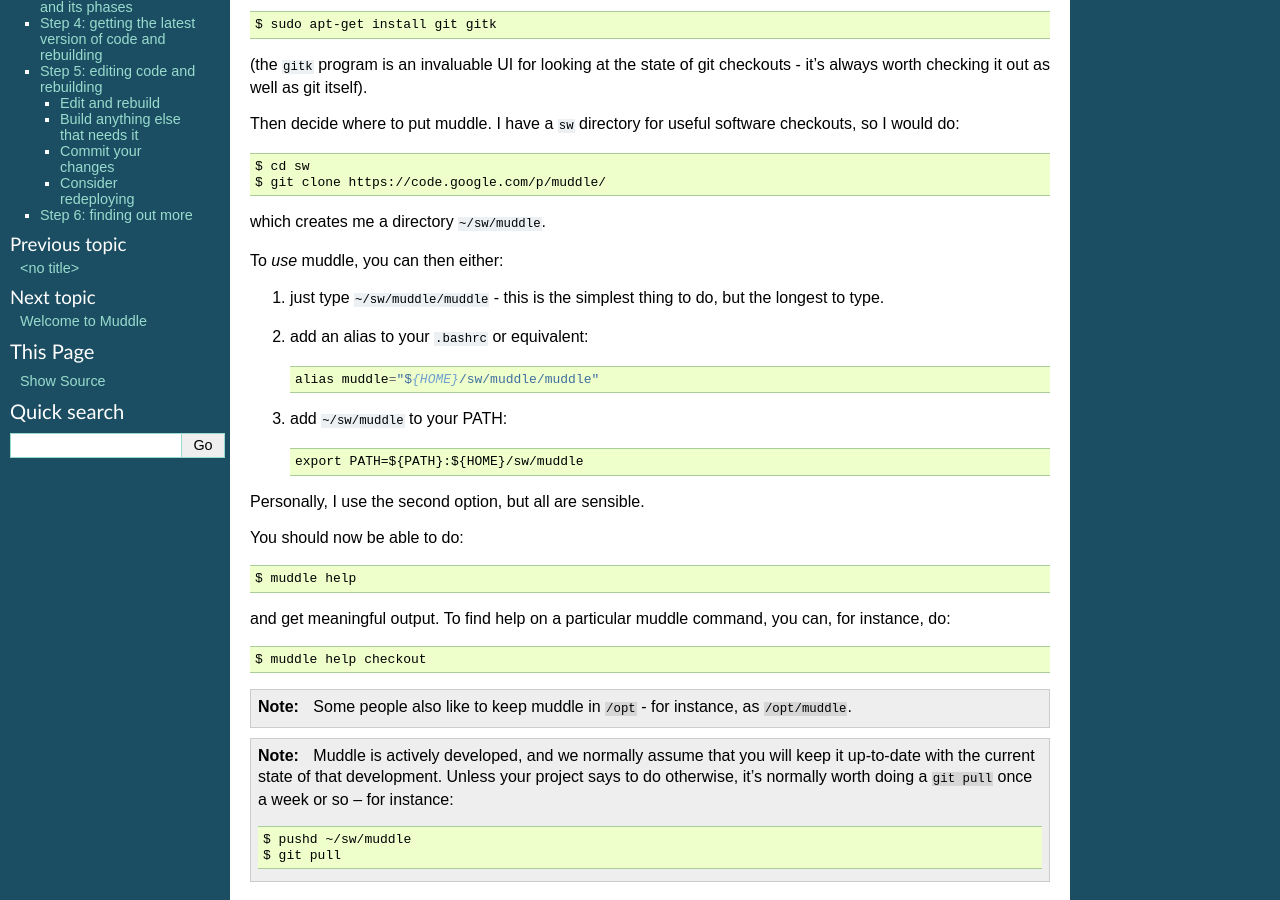
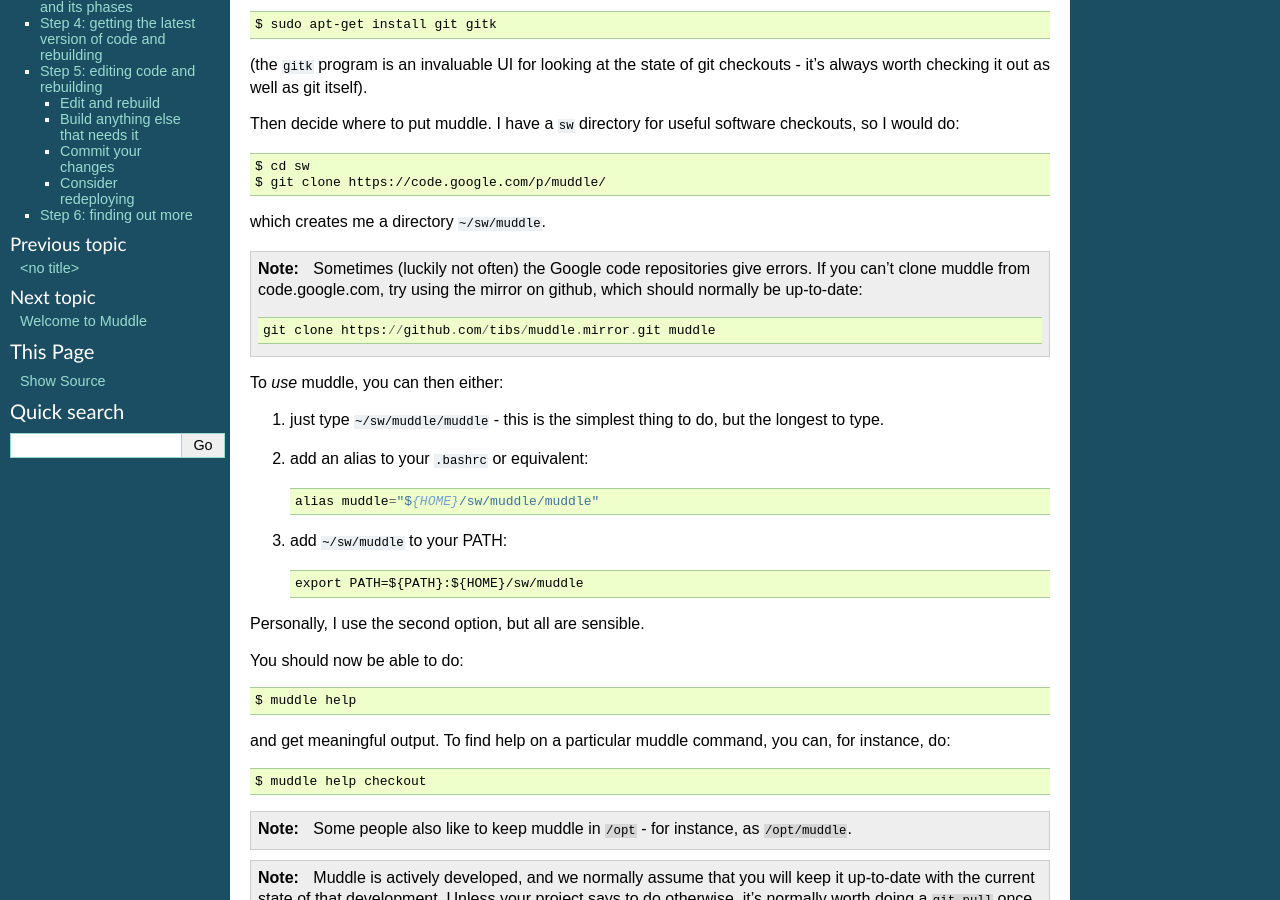
Before and after one commit to kynesim/muddle, a Sphinx documentation site: the page built from docs/quickstart.txt, in a window 1280 px wide and 900 px high, scrolled down 308 px. Built offline with Sphinx 7.4.7, drawn with Linux system fonts in a browser that asks for light colours.

Commit message:
What to do if google code is playing up.

```diff
--- a/docs/quickstart.txt
+++ b/docs/quickstart.txt
@@ -24,6 +24,12 @@
   $ git clone https://code.google.com/p/muddle/
 
 which creates me a directory ``~/sw/muddle``.
+
+.. note:: Sometimes (luckily not often) the Google code repositories give
+   errors. If you can't clone muddle from code.google.com, try using the
+   mirror on github, which should normally be up-to-date::
+
+     git clone https://github.com/tibs/muddle.mirror.git muddle
 
 To *use* muddle, you can then either:
 
```
